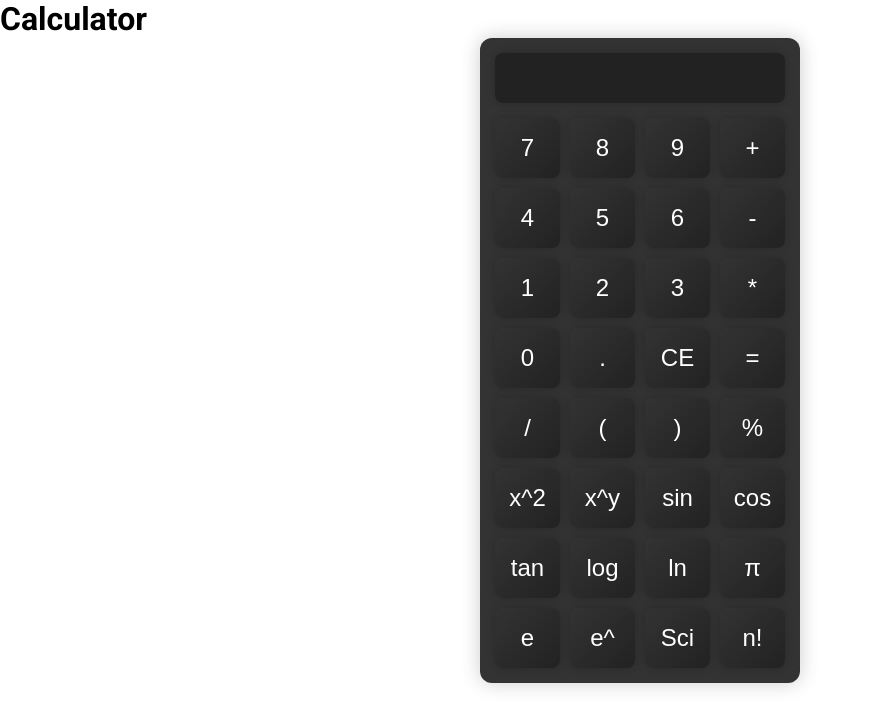
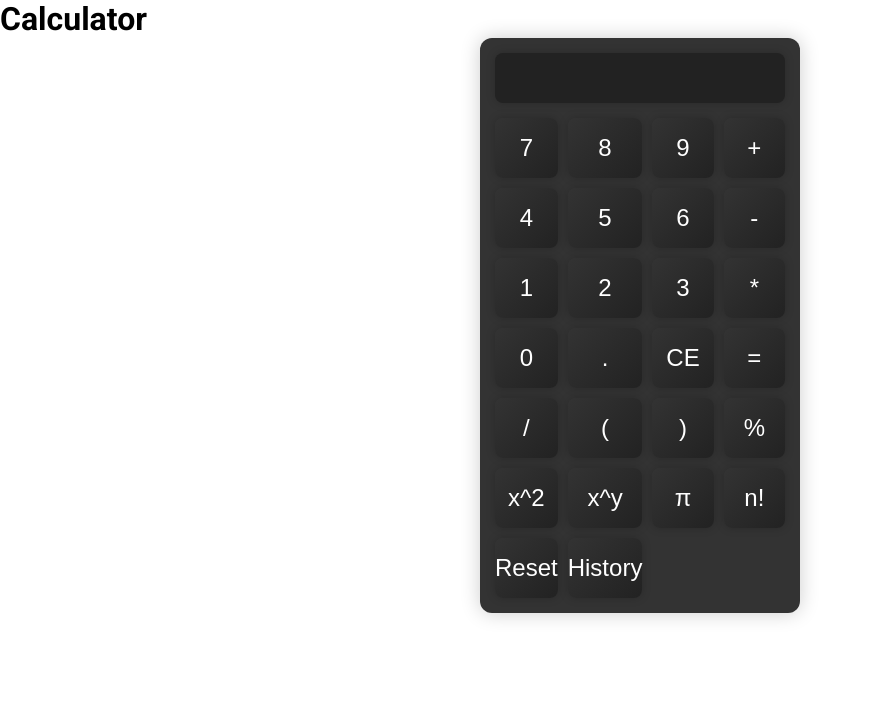
Before and after one commit to ankurhalder/CODSOFT, a React (Vite) app in the folder CALCULATOR/: page / in a window 1280 px wide. Shown: the top 728 px of the page, without its empty margins (0-869 px from the left). Built offline with nearby package versions, Linux system fonts and the light colour scheme; a web font is replaced by a local one.

Commit message:
update 1

```diff
--- a/CALCULATOR/component/Calculator.jsx
+++ b/CALCULATOR/component/Calculator.jsx
@@ -6,7 +6,8 @@ class Calculator extends Component {
 		super();
 		this.state = {
 			display: "",
-			isResult: false,
+			isResult: false, // New state to track whether the display is a result
+			history: [], // New state to store calculation history
 		};
 	}
 
@@ -14,7 +15,11 @@ class Calculator extends Component {
 		if (value === "=") {
 			try {
 				const result = eval(this.state.display);
-				this.setState({ display: result, isResult: true });
+				this.setState((prevState) => ({
+					display: result,
+					isResult: true,
+					history: [...prevState.history, prevState.display + "=" + result],
+				}));
 			} catch (error) {
 				this.setState({ display: "Error", isResult: true });
 			}
@@ -26,46 +31,12 @@ class Calculator extends Component {
 			} else {
 				this.setState({ display: this.state.display.slice(0, -1) });
 			}
-		} else if (value === "M+") {
-		} else if (value === "M-") {
-		} else if (value === "MR") {
-		} else if (value === "MC") {
-		} else if (value === "x^2") {
-			this.setState({ display: `${this.state.display}^2` });
-		} else if (value === "x^y") {
-			this.setState({ display: `${this.state.display}^` });
-		} else if (value === "sin(") {
-			this.setState({ display: `${this.state.display}Math.sin(` });
-		} else if (value === "cos(") {
-			this.setState({ display: `${this.state.display}Math.cos(` });
-		} else if (value === "tan(") {
-			this.setState({ display: `${this.state.display}Math.tan(` });
-		} else if (value === "log(") {
-			this.setState({ display: `${this.state.display}Math.log10(` });
-		} else if (value === "ln(") {
-			this.setState({ display: `${this.state.display}Math.log(` });
-		} else if (value === "Math.PI") {
-			this.setState({ display: `${this.state.display}Math.PI` });
-		} else if (value === "Math.E") {
-			this.setState({ display: `${this.state.display}Math.E` });
-		} else if (value === "e^") {
-			this.setState({ display: `${this.state.display}Math.exp(` });
-		} else if (value === "ScientificNotation") {
-		} else if (value === "n!") {
-			try {
-				const n = parseInt(this.state.display);
-				if (!isNaN(n)) {
-					let factorial = 1;
-					for (let i = 1; i <= n; i++) {
-						factorial *= i;
-					}
-					this.setState({ display: factorial });
-				} else {
-					this.setState({ display: "Error" });
-				}
-			} catch (error) {
-				this.setState({ display: "Error" });
-			}
+		} else if (value === "Reset") {
+			this.setState({ display: "", isResult: false });
+		} else if (value === "History") {
+			// Show calculation history in the display
+			const historyString = this.state.history.join("\n");
+			this.setState({ display: historyString, isResult: true });
 		} else {
 			this.setState({ display: this.state.display + value, isResult: false });
 		}
@@ -98,18 +69,11 @@ class Calculator extends Component {
 					<button onClick={() => this.handleClick("%")}>%</button>
 					<button onClick={() => this.handleClick("x^2")}>x^2</button>
 					<button onClick={() => this.handleClick("x^y")}>x^y</button>
-					<button onClick={() => this.handleClick("sin(")}>sin</button>
-					<button onClick={() => this.handleClick("cos(")}>cos</button>
-					<button onClick={() => this.handleClick("tan(")}>tan</button>
-					<button onClick={() => this.handleClick("log(")}>log</button>
-					<button onClick={() => this.handleClick("ln(")}>ln</button>
 					<button onClick={() => this.handleClick("Math.PI")}>π</button>
-					<button onClick={() => this.handleClick("Math.E")}>e</button>
-					<button onClick={() => this.handleClick("e^")}>e^</button>
-					<button onClick={() => this.handleClick("ScientificNotation")}>
-						Sci
-					</button>
 					<button onClick={() => this.handleClick("n!")}>n!</button>
+					<button onClick={() => this.handleClick("Reset")}>Reset</button>
+					<button onClick={() => this.handleClick("History")}>History</button>
+					{/* Add more buttons for other functionalities as needed */}
 				</div>
 			</div>
 		);
```
